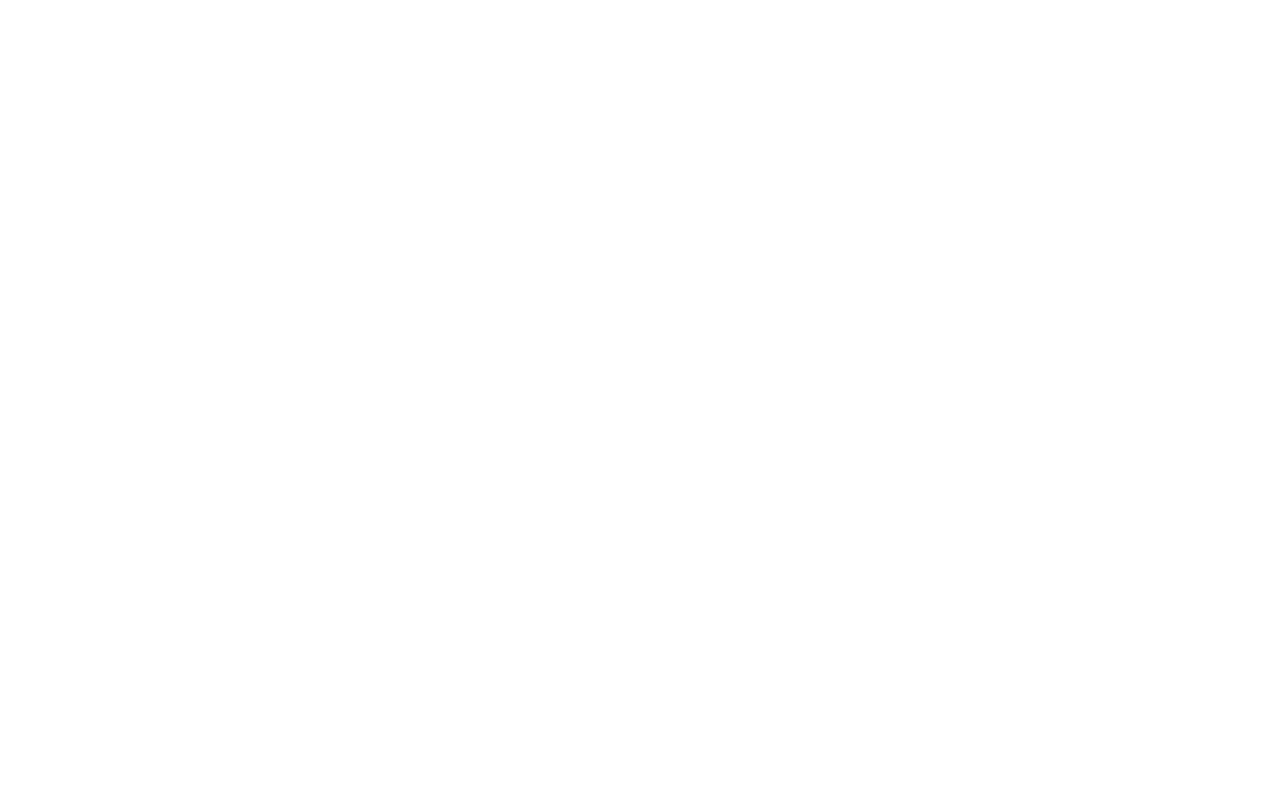
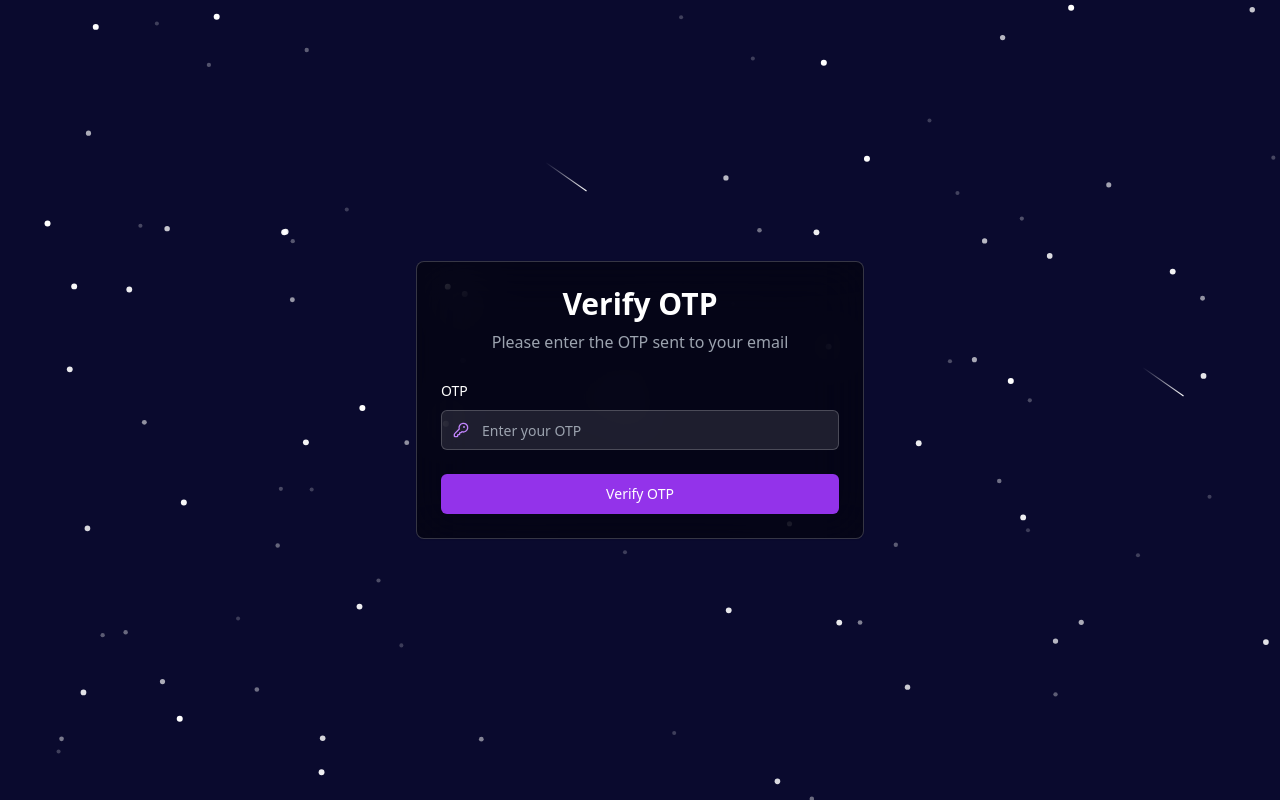
Before and after one commit to architChhajed06/astroTreasureHunt, a React (Create React App) app in the folder frontend/: page /verify-otp in a window 1280 px wide. Before the commit this address had no page. Built offline with nearby package versions, Linux system fonts and the light colour scheme.

Commit message:
Updated SignUpPage and added verify-otp page

```diff
--- a/frontend/src/App.js
+++ b/frontend/src/App.js
@@ -7,6 +7,7 @@
 import AddQuestion from "./components/addQuestion";
 import LevelQuestions from "./Pages/LevelQuestions";
 import ModifyQuestion from "./components/modifyQuestion";
+import OTPVerificationPage from "./Pages/OTPVerificationPage";
 function App() {
   return (
     <Router>
@@ -19,6 +20,7 @@
         <Route path="/admin/addQuestion/:levelNum" element={<AddQuestion/>}/>
         <Route path="/level/:levelNum/questions/:mongoLevelId" element={<LevelQuestions/>}/>
         <Route path="/modifyQuestion/:levelNum/:mongoLevelId" element={<ModifyQuestion/>}/>
+        <Route path="/verify-otp" element={<OTPVerificationPage/>}/>
       </Routes>
 
     </Router>
--- /dev/null
+++ b/frontend/src/Pages/OTPVerificationPage.jsx
@@ -0,0 +1,96 @@
+import React, { useState } from "react";
+import { useNavigate } from "react-router-dom";
+import axios from "axios";
+import { Button } from "../components/ui/button";
+import { Input } from "../components/ui/input";
+import { Label } from "../components/ui/label";
+import { Card } from "../components/ui/card";
+import { KeyRound } from "lucide-react";
+import { VERIFY_OTP } from "../constants";
+
+const SpaceBackground = React.lazy(() => import("../components/space-background"));
+
+export default function OTPVerificationPage() {
+    const [otp, setOtp] = useState("");
+    const [isLoading, setIsLoading] = useState(false);
+    const [error, setError] = useState("");
+    const navigate = useNavigate();
+
+    const handleVerify = async (e) => {
+        e.preventDefault();
+        setIsLoading(true);
+        setError("");
+
+        try {
+            const response = await axios.post(
+                VERIFY_OTP,
+                { otp },
+                {
+                    headers: {
+                        'Content-Type': 'application/json',
+                    },
+                    withCredentials: true
+                }
+            );
+
+            if (response.data.success) {
+                navigate("/game");
+            } else {
+                setError(response.data.message || "OTP verification failed");
+            }
+        } catch (err) {
+            setError(err.response?.data?.message || "Failed to verify OTP. Please try again.");
+        } finally {
+            setIsLoading(false);
+        }
+    };
+
+    return (
+        <div className="min-h-screen bg-black flex items-center justify-center relative overflow-hidden">
+            <React.Suspense fallback={<div>Loading...</div>}>
+                <SpaceBackground />
+            </React.Suspense>
+
+            <Card className="w-full max-w-md mx-4 bg-black/50 backdrop-blur-xl border-white/20">
+                <div className="p-6">
+                    <div className="text-center space-y-2 mb-6">
+                        <h1 className="text-3xl font-bold text-white">Verify OTP</h1>
+                        <p className="text-gray-400">Please enter the OTP sent to your email</p>
+                    </div>
+
+                    <form onSubmit={handleVerify} className="space-y-6">
+                        <div className="space-y-2">
+                            <Label htmlFor="otp" className="text-white">
+                                OTP
+                            </Label>
+                            <div className="relative">
+                                <Input
+                                    id="otp"
+                                    type="text"
+                                    placeholder="Enter your OTP"
+                                    value={otp}
+                                    onChange={(e) => setOtp(e.target.value)}
+                                    className="bg-white/10 border-white/20 text-white pl-10"
+                                    required
+                                />
+                                <KeyRound className="absolute left-3 top-1/2 -translate-y-1/2 w-4 h-4 text-purple-400" />
+                            </div>
+                        </div>
+
+                        {error && (
+                            <div className="text-red-500 text-sm text-center">{error}</div>
+                        )}
+
+                        <Button
+                            type="submit"
+                            className="w-full bg-purple-600 hover:bg-purple-700 text-white"
+                            disabled={isLoading}
+                        >
+                            {isLoading ? "Verifying..." : "Verify OTP"}
+                        </Button>
+                    </form>
+                </div>
+            </Card>
+        </div>
+    );
+}
--- a/frontend/src/Pages/SignupPage.jsx
+++ b/frontend/src/Pages/SignupPage.jsx
@@ -7,8 +7,10 @@
 import { Input } from "../components/ui/input";
 import { Label } from "../components/ui/label";
 import { Card } from "../components/ui/card";
-import { Rocket, User, Lock, Mail } from "lucide-react";
+import { Rocket, User, Lock, Mail, Phone } from "lucide-react";
 import { Link } from "react-router-dom";
+import axios from "axios";
+import { REGISTER } from "../constants";
 
 // Dynamically import SpaceBackground using React.lazy
 const SpaceBackground = React.lazy(() => import("../components/space-background"));
@@ -20,12 +22,31 @@
   const [confirmPassword, setConfirmPassword] = useState("");
   const [isLoading, setIsLoading] = useState(false);
   const [error, setError] = useState("");
+  const [rollNumber, setRollNumber] = useState("");
+  const [phoneNumber, setPhoneNumber] = useState("");
+  const [emailError, setEmailError] = useState("");
   const navigate = useNavigate();
+
+  // Email validation function
+  const validateEmail = (email) => {
+    const nitkkrDomain = /@nitkkr\.ac\.in$/;
+    if (!nitkkrDomain.test(email)) {
+      setEmailError("Please use your NIT KKR email (@nitkkr.ac.in)");
+      return false;
+    }
+    setEmailError("");
+    return true;
+  };
 
   const handleSignup = async (e) => {
     e.preventDefault();
     setError("");
     setIsLoading(true);
+
+    if (!validateEmail(email)) {
+      setIsLoading(false);
+      return;
+    }
 
     if (password !== confirmPassword) {
       setError("Passwords do not match");
@@ -34,11 +55,32 @@
     }
 
     try {
-      await new Promise((resolve) => setTimeout(resolve, 1000));
-      // Redirect to the game page after successful signup
-      navigate("/game");
+      const userData = {
+        name: username,
+        email,
+        password,
+        rollNo: rollNumber,
+        phoneNo:phoneNumber
+      };
+
+      const response = await axios.post(
+        REGISTER,
+        userData,
+        {
+          headers: {
+            'Content-Type': 'application/json',
+          },
+          withCredentials: true
+        }
+      );
+
+      if (response.data.success) {
+        navigate("/game");
+      } else {
+        setError(response.data.message || "Signup failed");
+      }
     } catch (err) {
-      setError("An error occurred during signup. Please try again.");
+      setError(err.response?.data?.message || "An error occurred during signup. Please try again.");
     } finally {
       setIsLoading(false);
     }
@@ -75,6 +117,41 @@
                 </div>
               </div>
               <div className="space-y-2">
+                <Label htmlFor="rollNumber" className="text-white">
+                  Roll Number
+                </Label>
+                <div className="relative">
+                  <Input
+                    id="rollNumber"
+                    type="number"
+                    placeholder="12345678"
+                    value={rollNumber}
+                    onChange={(e) => setRollNumber(e.target.value)}
+                    className="bg-white/10 border-white/20 text-white pl-10"
+                    required
+                  />
+                  <User className="absolute left-3 top-1/2 -translate-y-1/2 w-4 h-4 text-purple-400" />
+                </div>
+              </div>
+              <div className="space-y-2">
+                <Label htmlFor="phoneNumber" className="text-white">
+                  Phone Number
+                </Label>
+                <div className="relative">
+                  <Input
+                    id="phoneNumber"
+                    type="tel"
+                    pattern="[0-9]{10}"
+                    placeholder="1234567890"
+                    value={phoneNumber}
+                    onChange={(e) => setPhoneNumber(e.target.value)}
+                    className="bg-white/10 border-white/20 text-white pl-10"
+                    required
+                  />
+                  <Phone className="absolute left-3 top-1/2 -translate-y-1/2 w-4 h-4 text-purple-400" />
+                </div>
+              </div>
+              <div className="space-y-2">
                 <Label htmlFor="email" className="text-white">
                   Email
                 </Label>
@@ -82,7 +159,7 @@
                   <Input
                     id="email"
                     type="email"
-                    placeholder="commander@spacequest.com"
+                    placeholder="commander@nitkkr.ac.in"
                     value={email}
                     onChange={(e) => setEmail(e.target.value)}
                     className="bg-white/10 border-white/20 text-white pl-10"
@@ -90,6 +167,7 @@
                   />
                   <Mail className="absolute left-3 top-1/2 -translate-y-1/2 w-4 h-4 text-purple-400" />
                 </div>
+                {emailError && <p className="text-yellow-500 text-sm">{emailError}</p>}
               </div>
               <div className="space-y-2">
                 <Label htmlFor="password" className="text-white">
--- a/frontend/src/constants.js
+++ b/frontend/src/constants.js
@@ -22,6 +22,7 @@
 
 
 //General User endpoints
-export const REGISTER = `${BASE_URL}/user/register`;
+export const REGISTER = `${BASE_URL}/user/register/initiate`;
 export const LOGIN = `${BASE_URL}/user/login`;
 export const LOGOUT = `${BASE_URL}/user/logout`;
+export const VERIFY_OTP = `${BASE_URL}/user/register/verify`;
```
